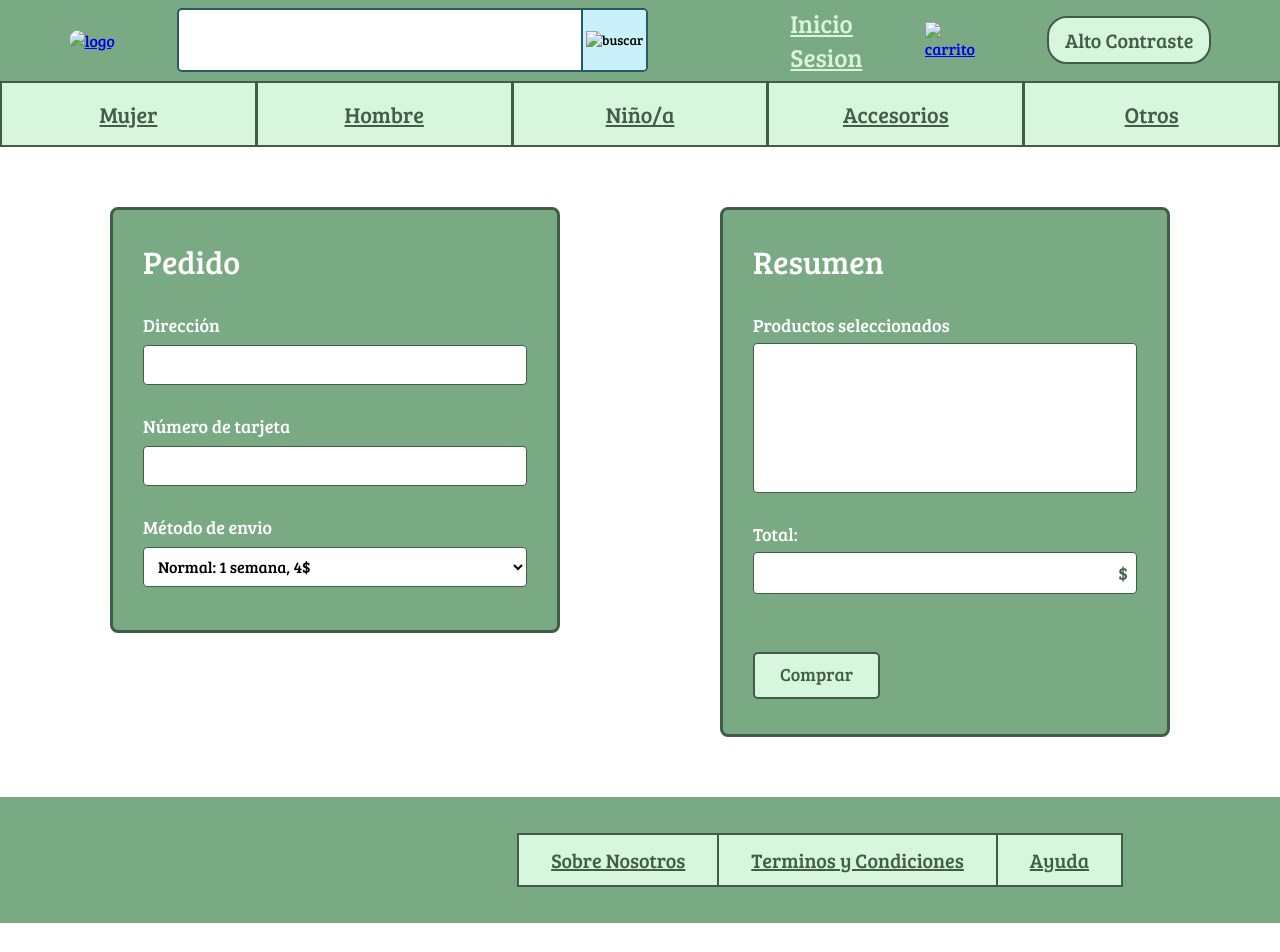
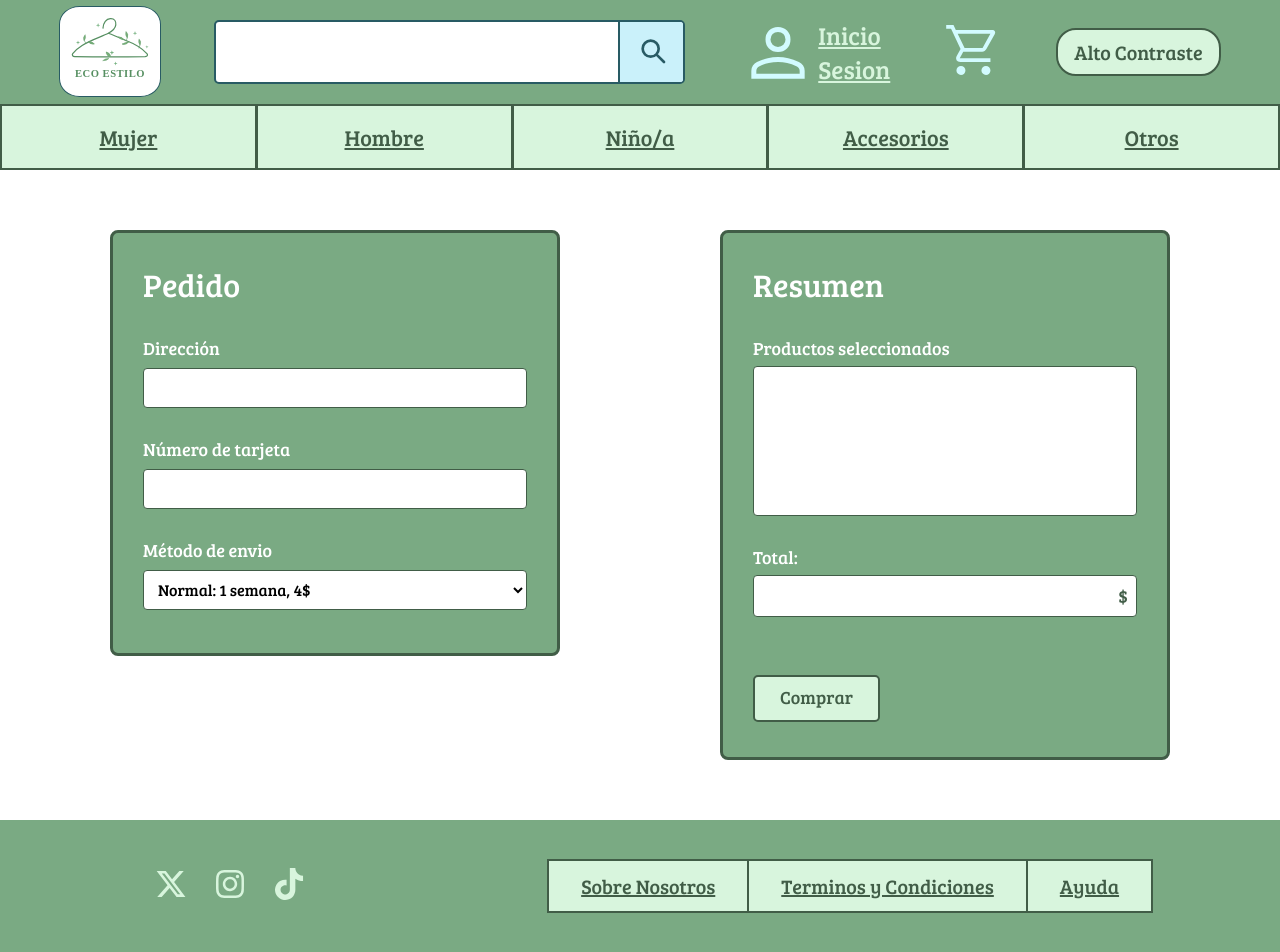
Before and after one commit to Rebeca-333/Practica_Proyecto_Multimedia_CSS, a plain HTML site: page comprar.html in a window 1280 px wide. Before the commit the page ends 923 px from the top, so only its background shows below. Drawn offline with Linux system fonts and the light colour scheme.

Commit message:
html final

```diff
--- a/comprar.html
+++ b/comprar.html
@@ -12,23 +12,32 @@
 </head>
 
 <body>
-   <header>
+    <header>
         <div id="menuPrincipal">
-            <a href="./index.html"><img src="./img/Logo.png" alt="logo" class="logo"></a>
+            <div class="fondo_logo">
+                <a href="./index.html"><img src="./img/svg/logo.svg" alt="logo" class="logo"></a>
+            </div>
             <div id="buscador">
                 <form action="#" method="get">
                     <input type="text" name="buscador" id="busca">
-                    <button type="button" class="boton_buscar"><img src="./img/search.svg" alt="buscar" class="imagen_buscar"></button>
+                    <button type="button" class="boton_buscar">
+                        <svg class="lupa" width="32" height="32" viewBox="0 0 24 24" fill="none" stroke="currentColor" stroke-width="2" stroke-linecap="round" stroke-linejoin="round">
+                            <circle cx="11" cy="11" r="6"></circle>
+                            <line x1="21" y1="21" x2="16" y2="16"></line>
+                        </svg>
+                    </button>
                 </form>
             </div>
             <div id="usuario">
                 <a href="./sesion.html" class="inicio_sesion">
-                    <img src="./img/person.svg" alt="" class="imagen_usuario">
+                    <img src="./img/svg/usuario.svg" alt="" class="imagen_usuario">
                     Inicio<br>Sesion
                 </a>
             </div>
             <div id="compra">
-                <a href="./comprar.html" class="carrito"><img src="./img/shopping_cart.svg" alt="carrito" class="imagen_carrito"></a>
+            <a href="./comprar.html">
+                <img src="./img/svg/cesta.svg" alt="carrito" class="imagen_carrito">
+            </a>
             </div>
             <div id="boton_contraste">
                 <button type="button" class="boton_altoContraste">Alto Contraste</button>
@@ -82,9 +91,9 @@
 
     <footer>
         <div id="redes">
-            <a href="#"><img src="./img/Facebook.png" alt="" class="imagenes_redes"></a>
-            <a href="#"><img src="./img/Instagram.png" alt="" class="imagenes_redes"></a>
-            <a href="#"><img src="./img/TikTok.png" alt="" class="imagenes_redes"></a>
+            <a href="#"><img src="./img/svg/x.svg" alt="" class="imagenes_redes"></a>
+            <a href="#"><img src="./img/svg/instagram.svg" alt="" class="imagenes_redes"></a>
+            <a href="#"><img src="./img/svg/tiktok.svg" alt="" class="imagenes_redes"></a>
         </div>
         <div id="masEnlaces">
             <div class="enlaces_footer">
```
Also changed, not shown: lista-productos.html (+6 -6 lines), producto-detalle.html (+6 -6 lines), sesion.html (+6 -6 lines), sobreNosotros.html (+1 -1 lines).
